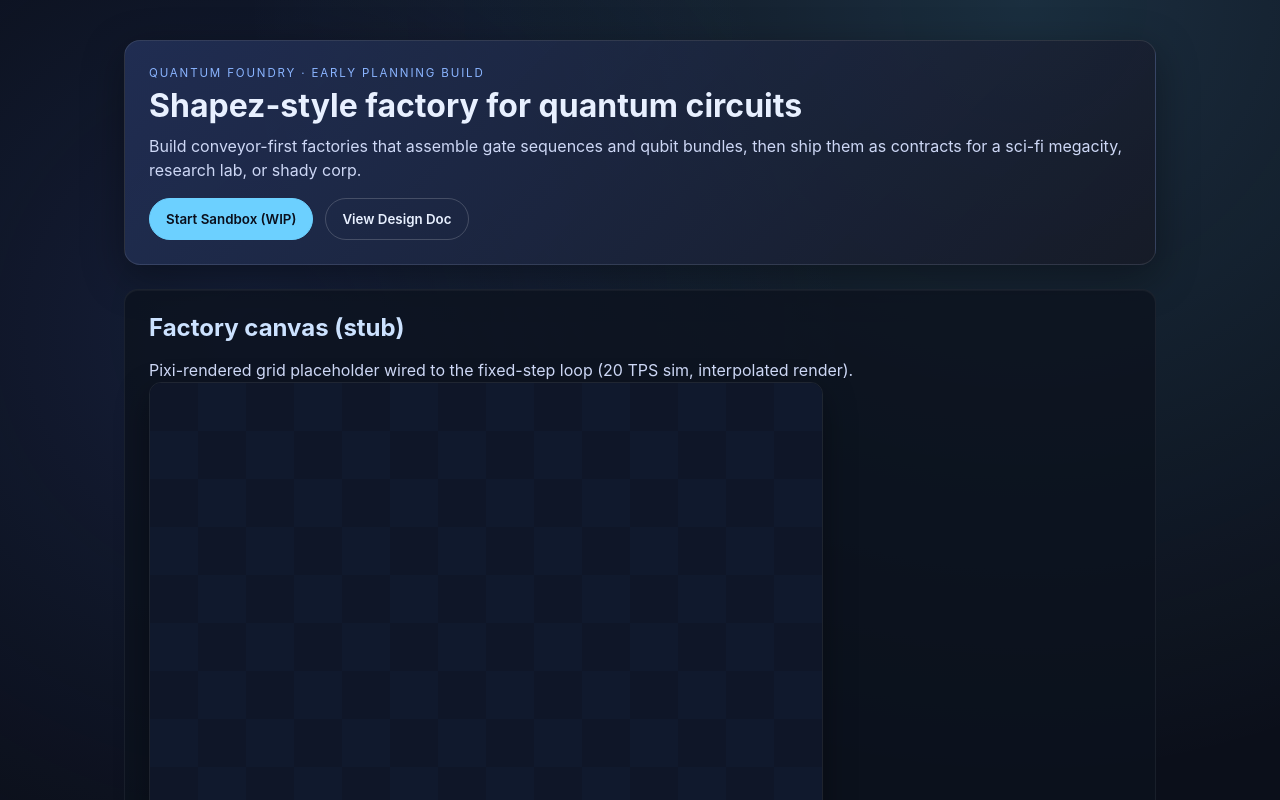
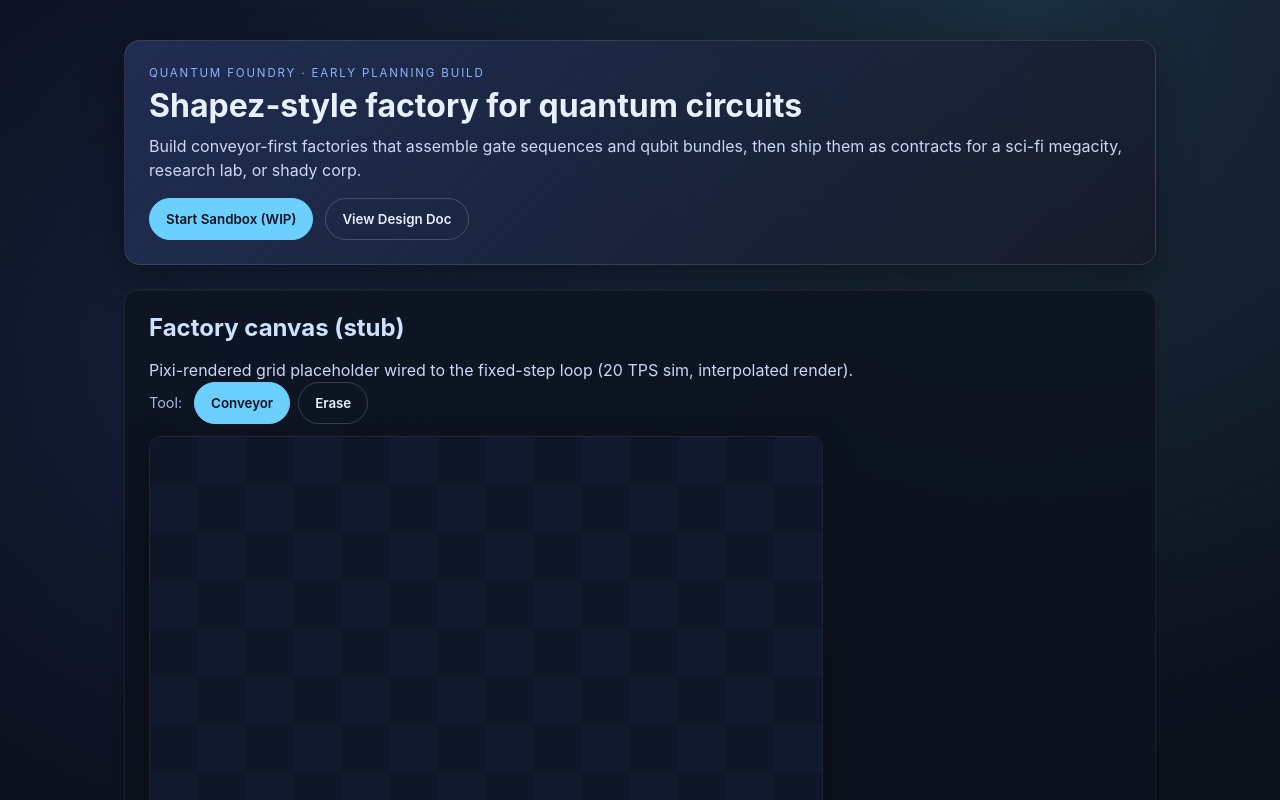
Before and after one commit to jackweekly/quantum-circuit-game, a React (Vite) app: page / in a window 1280 px wide. Shown: the top 800 px of the page. Built offline with nearby package versions, Linux system fonts and the light colour scheme.

Commit message:
Add interactive placement cycle with world grid singleton

```diff
--- a/src/App.css
+++ b/src/App.css
@@ -105,3 +105,20 @@
   border: 1px solid rgba(255, 255, 255, 0.08);
   box-shadow: 0 12px 32px rgba(0, 0, 0, 0.35);
 }
+
+.toolbar {
+  display: flex;
+  align-items: center;
+  gap: 0.75rem;
+  margin-bottom: 0.75rem;
+}
+
+.toolbar .label {
+  color: #a9b8d8;
+  font-size: 0.9rem;
+}
+
+.tool-buttons {
+  display: flex;
+  gap: 0.5rem;
+}
--- a/src/App.tsx
+++ b/src/App.tsx
@@ -1,7 +1,10 @@
+import { useState } from 'react'
 import './App.css'
-import { GameCanvas } from './ui/GameCanvas'
+import { GameCanvas, type Tool } from './ui/GameCanvas'
 
 function App() {
+  const [selectedTool, setSelectedTool] = useState<Tool>('conveyor')
+
   return (
     <main className="page">
       <header className="hero">
@@ -24,7 +27,24 @@ function App() {
         <p className="lede">
           Pixi-rendered grid placeholder wired to the fixed-step loop (20 TPS sim, interpolated render).
         </p>
-        <GameCanvas />
+        <div className="toolbar">
+          <span className="label">Tool:</span>
+          <div className="tool-buttons">
+            <button
+              className={`cta ${selectedTool === 'conveyor' ? 'primary' : 'ghost'}`}
+              onClick={() => setSelectedTool('conveyor')}
+            >
+              Conveyor
+            </button>
+            <button
+              className={`cta ${selectedTool === 'erase' ? 'primary' : 'ghost'}`}
+              onClick={() => setSelectedTool('erase')}
+            >
+              Erase
+            </button>
+          </div>
+        </div>
+        <GameCanvas selectedTool={selectedTool} />
       </section>
 
       <section className="panel">
--- a/src/engine/grid.ts
+++ b/src/engine/grid.ts
@@ -39,3 +39,6 @@ export class GridManager {
     })
   }
 }
+
+// Shared singleton for the active factory grid
+export const worldGrid = new GridManager()
--- a/src/ui/GameCanvas.tsx
+++ b/src/ui/GameCanvas.tsx
@@ -1,14 +1,44 @@
 import { useEffect, useRef } from 'react'
-import { Application, Container, Graphics } from 'pixi.js'
+import { Application, Container, FederatedPointerEvent, Graphics } from 'pixi.js'
 import { startLoop, stopLoop, onRender } from '../engine/loop'
+import { worldGrid } from '../engine/grid'
 
 const CELL_SIZE = 48
 const GRID_COLS = 14
 const GRID_ROWS = 9
 
-export function GameCanvas() {
+export type Tool = 'conveyor' | 'erase'
+
+interface Props {
+  selectedTool: Tool
+}
+
+export function GameCanvas({ selectedTool }: Props) {
   const containerRef = useRef<HTMLDivElement | null>(null)
   const appRef = useRef<Application | null>(null)
+  const tileLayerRef = useRef<Container | null>(null)
+  const toolRef = useRef<Tool>(selectedTool)
+
+  useEffect(() => {
+    toolRef.current = selectedTool
+  }, [selectedTool])
+
+  const renderTiles = () => {
+    const layer = tileLayerRef.current
+    if (!layer) return
+    layer.removeChildren()
+    worldGrid.forEach(({ x, y }, tile) => {
+      const g = new Graphics()
+      if (tile.kind === 'conveyor') {
+        g.rect(0, 0, CELL_SIZE, CELL_SIZE)
+        g.fill(0x33ff66)
+        g.rect(CELL_SIZE - 12, CELL_SIZE / 2 - 6, 8, 12)
+        g.fill(0x0a0f1a)
+      }
+      g.position.set(x * CELL_SIZE, y * CELL_SIZE)
+      layer.addChild(g)
+    })
+  }
 
   useEffect(() => {
     if (!containerRef.current) return
@@ -48,8 +78,30 @@ export function GameCanvas() {
       }
       gridLayer.addChild(gridGfx)
 
+      const tileLayer = new Container()
+      tileLayerRef.current = tileLayer
+      app.stage.addChild(tileLayer)
+
+      // Pointer -> grid placement
+      app.stage.eventMode = 'static'
+      app.stage.hitArea = app.screen
+
+      const handlePointerDown = (e: FederatedPointerEvent) => {
+        const x = Math.floor(e.global.x / CELL_SIZE)
+        const y = Math.floor(e.global.y / CELL_SIZE)
+        if (x < 0 || y < 0) return
+        if (toolRef.current === 'conveyor') {
+          worldGrid.set(x, y, { kind: 'conveyor', direction: 'east' })
+        } else if (toolRef.current === 'erase') {
+          worldGrid.remove(x, y)
+        }
+      }
+
+      app.stage.on('pointerdown', handlePointerDown)
+
       // Render hook for future animated interpolation
       const unsubscribeRender = onRender(() => {
+        renderTiles()
         app.render()
       })
 
@@ -57,9 +109,11 @@ export function GameCanvas() {
 
       return () => {
         unsubscribeRender()
+        app.stage.off('pointerdown', handlePointerDown)
         stopLoop()
         app.destroy()
         appRef.current = null
+        tileLayerRef.current = null
       }
     }
 
```
